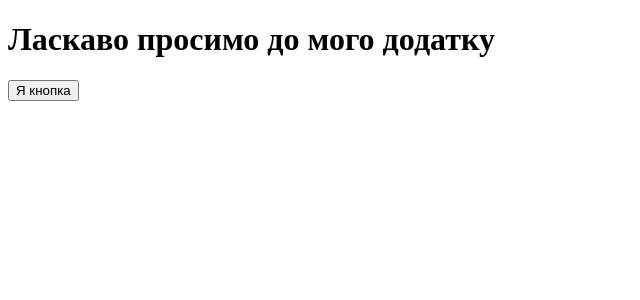
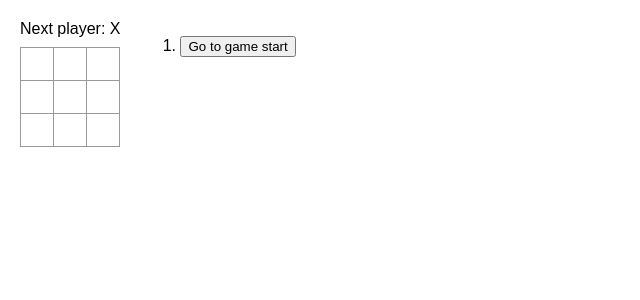
Before and after one commit to Taratakos/js-and-react, a React (Create React App) app: page / in a window 1280 px wide. Shown: the top 300 px of the page, without its empty margins (0-640 px from the left). Built offline with nearby package versions, Linux system fonts and the light colour scheme.

Commit message:
start tutorial: Tic-Tac-Toe

```diff
--- a/src/App.js
+++ b/src/App.js
@@ -1,12 +1,115 @@
-function MyButton() {
-  return <button>Я кнопка</button>;
+import { useState } from "react";
+
+function Square({ value, onSquareClick }) {
+  return (
+    <button className="square" onClick={onSquareClick}>
+      {value}
+    </button>
+  );
 }
 
-export default function MyApp() {
+function Board({ xIsNext, squares, onPlay }) {
+  function handleClick(i) {
+    if (calculateWinner(squares) || squares[i]) {
+      return;
+    }
+    const nextSquares = squares.slice();
+    if (xIsNext) {
+      nextSquares[i] = "X";
+    } else {
+      nextSquares[i] = "O";
+    }
+    onPlay(nextSquares);
+  }
+
+  const winner = calculateWinner(squares);
+  let status;
+  if (winner) {
+    status = "Winner: " + winner;
+  } else {
+    status = "Next player: " + (xIsNext ? "X" : "O");
+  }
+
   return (
-    <div>
-      <h1>Ласкаво просимо до мого додатку</h1>
-      <MyButton />
+    <>
+      <div className="status">{status}</div>
+      <div className="board-row">
+        <Square value={squares[0]} onSquareClick={() => handleClick(0)} />
+        <Square value={squares[1]} onSquareClick={() => handleClick(1)} />
+        <Square value={squares[2]} onSquareClick={() => handleClick(2)} />
+      </div>
+      <div className="board-row">
+        <Square value={squares[3]} onSquareClick={() => handleClick(3)} />
+        <Square value={squares[4]} onSquareClick={() => handleClick(4)} />
+        <Square value={squares[5]} onSquareClick={() => handleClick(5)} />
+      </div>
+      <div className="board-row">
+        <Square value={squares[6]} onSquareClick={() => handleClick(6)} />
+        <Square value={squares[7]} onSquareClick={() => handleClick(7)} />
+        <Square value={squares[8]} onSquareClick={() => handleClick(8)} />
+      </div>
+    </>
+  );
+}
+
+export default function Game() {
+  const [history, setHistory] = useState([Array(9).fill(null)]);
+  const [currentMove, setCurrentMove] = useState(0);
+  const xIsNext = currentMove % 2 === 0;
+  const currentSquares = history[currentMove];
+
+  function handlePlay(nextSquares) {
+    const nextHistory = [...history.slice(0, currentMove + 1), nextSquares];
+    setHistory(nextHistory);
+    setCurrentMove(nextHistory.length - 1);
+  }
+
+  function jumpTo(nextMove) {
+    setCurrentMove(nextMove);
+  }
+
+  const moves = history.map((squares, move) => {
+    let description;
+    if (move > 0) {
+      description = "Go to move #" + move;
+    } else {
+      description = "Go to game start";
+    }
+    return (
+      <li key={move}>
+        <button onClick={() => jumpTo(move)}>{description}</button>
+      </li>
+    );
+  });
+
+  return (
+    <div className="game">
+      <div className="game-board">
+        <Board xIsNext={xIsNext} squares={currentSquares} onPlay={handlePlay} />
+      </div>
+      <div className="game-info">
+        <ol>{moves}</ol>
+      </div>
     </div>
   );
 }
+
+function calculateWinner(squares) {
+  const lines = [
+    [0, 1, 2],
+    [3, 4, 5],
+    [6, 7, 8],
+    [0, 3, 6],
+    [1, 4, 7],
+    [2, 5, 8],
+    [0, 4, 8],
+    [2, 4, 6],
+  ];
+  for (let i = 0; i < lines.length; i++) {
+    const [a, b, c] = lines[i];
+    if (squares[a] && squares[a] === squares[b] && squares[a] === squares[c]) {
+      return squares[a];
+    }
+  }
+  return null;
+}
--- /dev/null
+++ b/src/styles.css
@@ -0,0 +1,91 @@
+* {
+  box-sizing: border-box;
+}
+
+body {
+  font-family: sans-serif;
+  margin: 20px;
+  padding: 0;
+}
+
+h1 {
+  margin-top: 0;
+  font-size: 22px;
+}
+
+h2 {
+  margin-top: 0;
+  font-size: 20px;
+}
+
+h3 {
+  margin-top: 0;
+  font-size: 18px;
+}
+
+h4 {
+  margin-top: 0;
+  font-size: 16px;
+}
+
+h5 {
+  margin-top: 0;
+  font-size: 14px;
+}
+
+h6 {
+  margin-top: 0;
+  font-size: 12px;
+}
+
+code {
+  font-size: 1.2em;
+}
+
+ul {
+  padding-inline-start: 20px;
+}
+
+* {
+  box-sizing: border-box;
+}
+
+body {
+  font-family: sans-serif;
+  margin: 20px;
+  padding: 0;
+}
+
+.square {
+  background: #fff;
+  border: 1px solid #999;
+  float: left;
+  font-size: 24px;
+  font-weight: bold;
+  line-height: 34px;
+  height: 34px;
+  margin-right: -1px;
+  margin-top: -1px;
+  padding: 0;
+  text-align: center;
+  width: 34px;
+}
+
+.board-row:after {
+  clear: both;
+  content: '';
+  display: table;
+}
+
+.status {
+  margin-bottom: 10px;
+}
+
+.game {
+  display: flex;
+  flex-direction: row;
+}
+
+.game-info {
+  margin-left: 20px;
+}
```
Also changed, not shown: src/index.js (+7 -7 lines).
